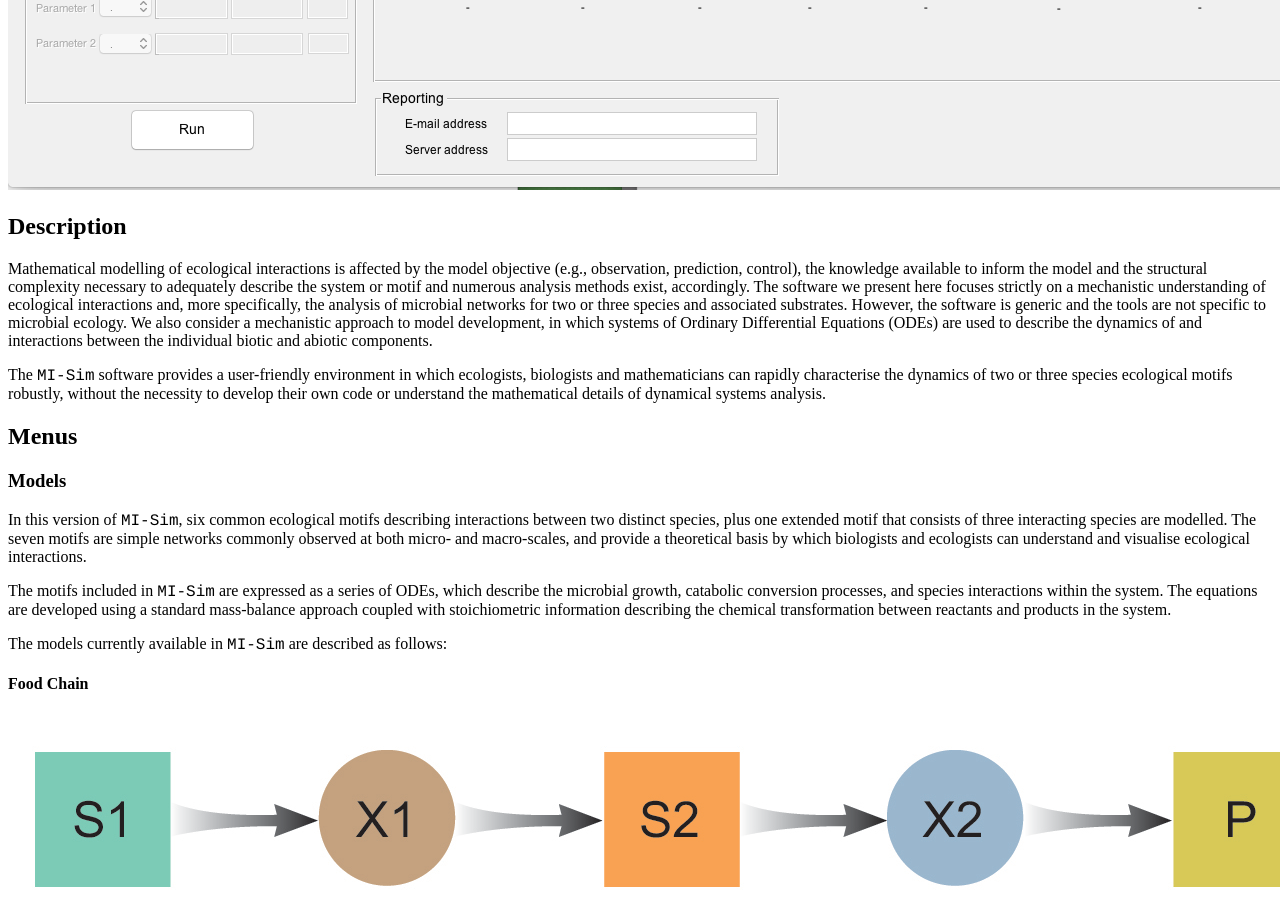
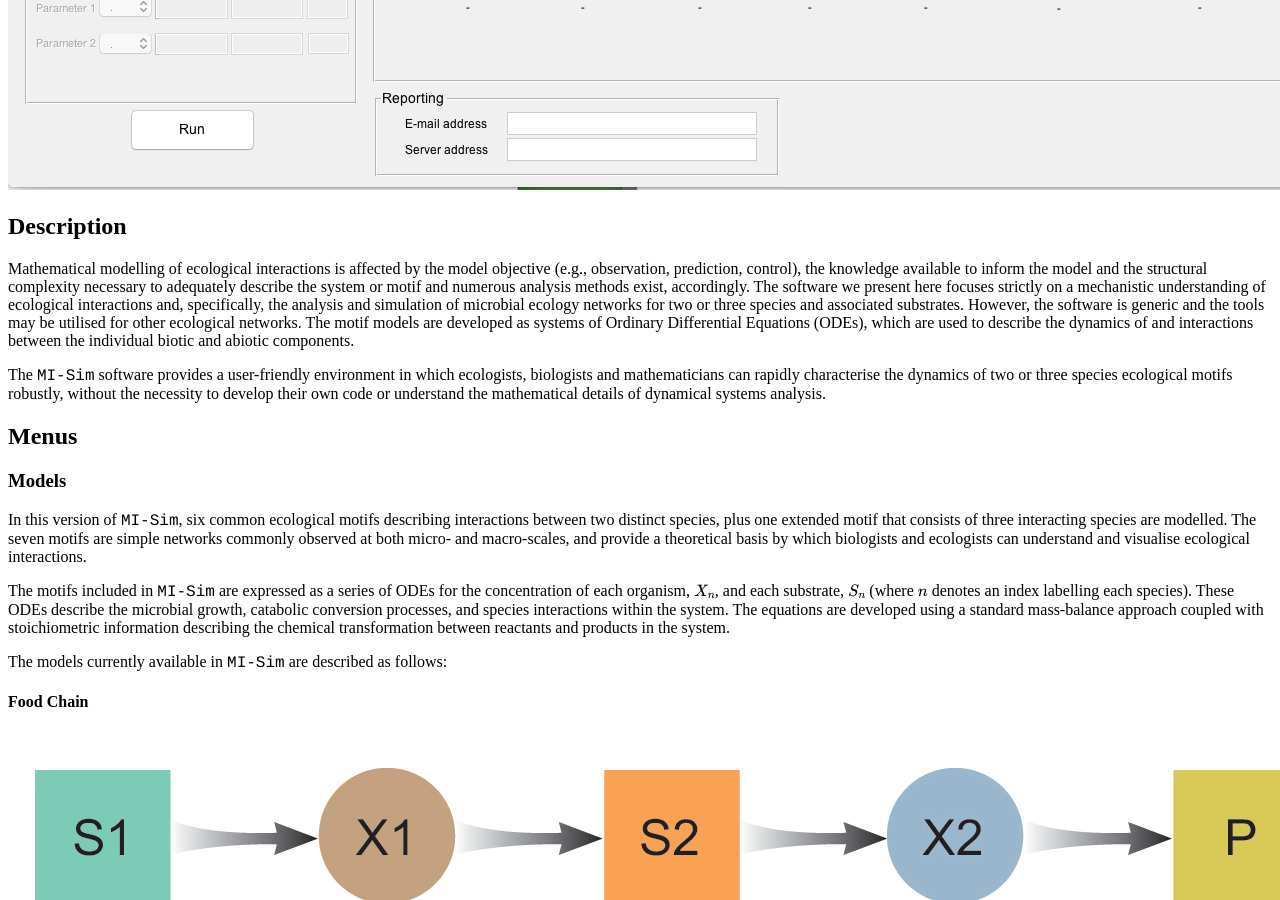
Before and after one commit to MI-SIM/MI-SIM.github.io, a Jekyll site: the page built from _posts/01-01-17-misiminterface.md, in a window 1280 px wide and 900 px high, scrolled down 1555 px. Built offline with Jekyll 4.4.1, drawn with Linux system fonts in a browser that asks for light colours; formulas are drawn with MathJax 3; a style sheet for code colours, icons or effects is not loaded; some of the changed text lies outside the part shown.

Commit message:
Final text

```diff
--- a/_posts/01-01-17-misiminterface.md
+++ b/_posts/01-01-17-misiminterface.md
@@ -26,13 +26,13 @@ order: 1
 Mathematical modelling of ecological interactions is affected by the model objective (e.g., observation, prediction,
 control), the knowledge available to inform the model and the structural complexity necessary to adequately describe
 the system or motif and numerous analysis methods exist, accordingly. The software we present here focuses strictly
-on a mechanistic understanding of ecological interactions and, more specifically, the analysis of microbial networks
-for two or three species and associated substrates. However, the software is generic and the tools are not specific to
-microbial ecology. We also consider a mechanistic approach to model development, in which systems of Ordinary Differential
-Equations (ODEs) are used to describe the dynamics of and interactions between the individual biotic and abiotic components.
+on a mechanistic understanding of ecological interactions and, specifically, the analysis and simulation of microbial ecology networks
+for two or three species and associated substrates. However, the software is generic and the tools may be utilised for other ecological
+networks. The motif models are developed as systems of Ordinary Differential Equations (ODEs), which are used to describe the dynamics of and
+interactions between the individual biotic and abiotic components.
 
-The <span style="font-family:Courier;">MI-Sim</span> software provides a user-friendly environment in which ecologists, biologists and mathematicians can
-rapidly characterise the dynamics of two or three species ecological motifs robustly, without the necessity to
+The <span style="font-family:Courier;">MI-Sim</span> software provides a user-friendly environment in which ecologists, biologists and
+mathematicians can rapidly characterise the dynamics of two or three species ecological motifs robustly, without the necessity to
 develop their own code or understand the mathematical details of dynamical systems analysis.
 
 ## <a name="Menus"></a>Menus
@@ -40,14 +40,13 @@ develop their own code or understand the mathematical details of dynamical syste
 ### <a name="Models"></a>Models
 
 In this version of <span style="font-family:Courier;">MI-Sim</span>, six common ecological motifs describing interactions between two distinct species,
-plus one extended motif that consists of three interacting species are modelled. The seven motifs
-are simple networks commonly observed at both micro- and macro-scales, and provide a theoretical basis by which
-biologists and ecologists can understand and visualise ecological interactions.
+plus one extended motif that consists of three interacting species are modelled. The seven motifs are simple networks commonly observed at both
+micro- and macro-scales, and provide a theoretical basis by which biologists and ecologists can understand and visualise ecological interactions.
 
-The motifs included in <span style="font-family:Courier;">MI-Sim</span> are expressed as a series of ODEs, which describe the microbial growth,
-catabolic conversion processes, and species interactions within the system. The equations are developed using
-a standard mass-balance approach coupled with stoichiometric information
-describing the chemical transformation between reactants and products in the system.
+The motifs included in <span style="font-family:Courier;">MI-Sim</span> are expressed as a series of ODEs for the concentration of each
+organism, $X_n$, and each substrate, $S_n$ (where $n$ denotes an index labelling each species). These ODEs describe the microbial growth,
+catabolic conversion processes, and species interactions within the system. The equations are developed using a standard mass-balance approach
+coupled with stoichiometric information describing the chemical transformation between reactants and products in the system.
 
 The models currently available in <span style="font-family:Courier;">MI-Sim</span> are described as follows:
 
```
Also changed, not shown: other parts of _posts/01-01-17-misiminterface.md (+3 -3 lines).
